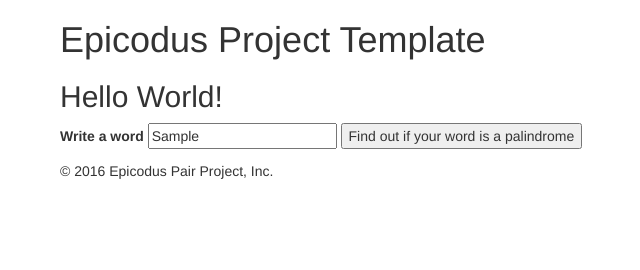
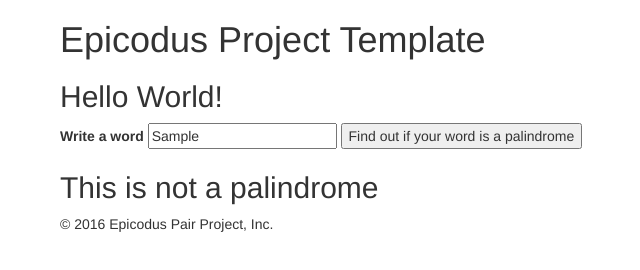
Before and after one commit to SkyRousse/Palindrome, a plain HTML site: page index.html in a window 1280 px wide. Both pictures are taken after typing "Sample" into the empty fields and a click on the button "Find out if your word is a palindrome". Shown: the whole page, without its empty margins (10-650 px from the left). Drawn offline with Linux system fonts and the light colour scheme.

Commit message:
split user interface and business logic

```diff
--- a/index.html
+++ b/index.html
@@ -39,9 +39,9 @@
         <input id="word" type="text">
         <button type="submit" name="button">Find out if your word is a palindrome</button>
       </form>
-      <p id="arrayOutput">
+      <h2 id="arrayOutput">
 
-      </p>
+      </h2>
       <footer>
         <p>&copy; 2016 Epicodus Pair Project, Inc.</p>
       </footer>
--- a/js/scripts.js
+++ b/js/scripts.js
@@ -1,16 +1,27 @@
+//Business logic
+var palindrome = function (word) {
+	var wordArr = word.split("");
+	var reversedArr = wordArr.slice().reverse();
+	word = wordArr.join('');
+	drow = reversedArr.join('');
+	if (word === drow) {
+	return true;
+	} else {
+	return false;
+	}
+};
+
+//user interface logic
 $(function() {
 	$("form").submit(function(event) {
   event.preventDefault();
 	var word = $("input#word").val();
-	var wordArr = word.split("");
-	var reversedArr = wordArr.slice();
-	reversedArr.reverse();
-	word = wordArr.join('');
-	drow = reversedArr.join('');
-	if (word === drow) {
-	alert("You have a palindrome")
-	} else {
-	alert("This is not a palindrome")
+	var answer =	palindrome(word);
+	if (answer === true) {
+		$("#arrayOutput").text("This is a palindrome");
+	}
+	else {
+		$("#arrayOutput").text("This is not a palindrome");
 	}
    });
 });/*This file is for your custom js.  All yours*/
```
